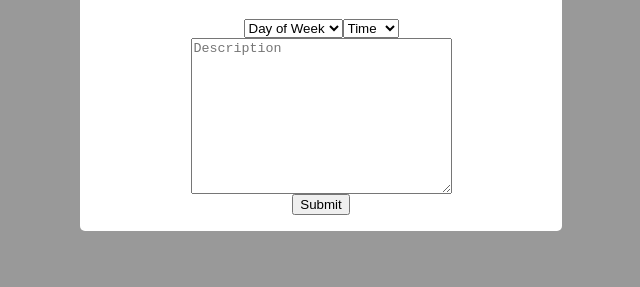
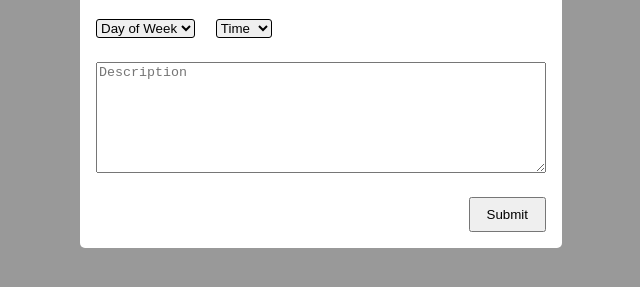
Before and after one commit to donark1/week-planner, a plain HTML site: page index.html in a window 1280 px wide. Both pictures are taken after a click on the button "Add Entry". Shown: the part 177-464 px from the top of the page, without its empty margins (319-959 px from the left). Drawn offline with Linux system fonts and the light colour scheme.

Commit message:
finished modal aesthetics

```diff
--- a/index.html
+++ b/index.html
@@ -8,7 +8,7 @@
 </head>
 <body>
   <div class="container">
-    <div class="row">
+    <div class="row weeklyPlanner">
       <h1>Weekly Planner</h1>
     </div>
     <div class="row">
@@ -19,8 +19,8 @@
       <div class="modalContent">
         <form>
           <h1 class="addEntryModalHeader">Add Entry</h1>
-          <div class="row">
-            <select name="dayOfTheWeek" required>
+          <div class="row dayOfWeek">
+            <select name="dayOfTheWeek" class="dayOfWeek" required>
               <option value="">Day of Week</option>
               <option value="sunday">Sunday</option>
               <option value="monday">Monday</option>
@@ -30,7 +30,7 @@
               <option value="friday">Friday</option>
               <option value="saturday">Saturday</option>
             </select>
-            <select name="time" required>
+            <select name="time" class="time" required>
               <option value="time">Time</option>
               <option value="midnight">00:00</option>
               <option value="one">01:00</option>
@@ -58,12 +58,12 @@
               <option value="twenty-three">23:00</option>
               <option value="twenty-four">24:00</option>
             </select>
+          </div>
           <div class="row">
-            <textarea required class="textareaWidth margin-bottom fontOverpass" name="description" id="description" cols="30" rows="10" placeholder="Description"></textarea>
+            <textarea required class="description" name="description" id="description" cols="90" rows="7" placeholder="Description"></textarea>
           </div>
-          <div class="row rowFlexEnd">
-            <input type="submit" class="submit-entry-button" value="Submit">
-          </div>
+          <div class="row submitContainer">
+            <input type="submit" class="submitEntryButton" value="Submit">
           </div>
         </form>
       </div>
--- a/styles.css
+++ b/styles.css
@@ -7,6 +7,9 @@
   display: flex;
   flex-wrap: wrap;
   width: 100%;
+}
+
+.weeklyPlanner {
   justify-content: center;
 }
 
@@ -29,6 +32,8 @@
   position: fixed;
   z-index: 1;
   padding-top: 100px;
+  bottom: 0;
+  right: 0;
   left: 0;
   top: 0;
   width: 100%;
@@ -47,6 +52,31 @@
   padding: 1rem;
 }
 
+.dayOfWeek {
+  margin-right: 1.3rem;
+}
+
+select {
+  outline: 0;
+  color: black;
+  cursor: pointer;
+  border: 1px solid black;
+  border-radius: 3px;
+}
+
+.description {
+  margin-bottom: 1.5rem;
+  margin-top: 1.5rem;
+}
+
+.submitContainer {
+  justify-content: flex-end;
+}
+
+.submitEntryButton {
+  padding: 0.5rem 1rem;
+}
+
 /* The Close Button */
 .submitClose {
   color: #aaa;
```
